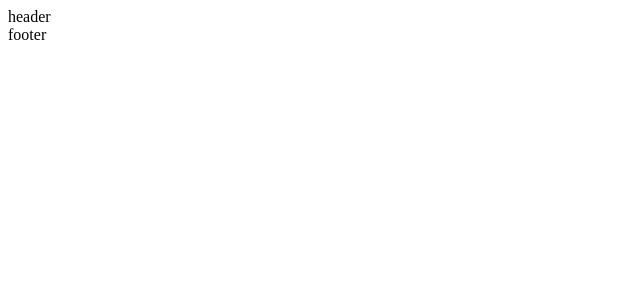
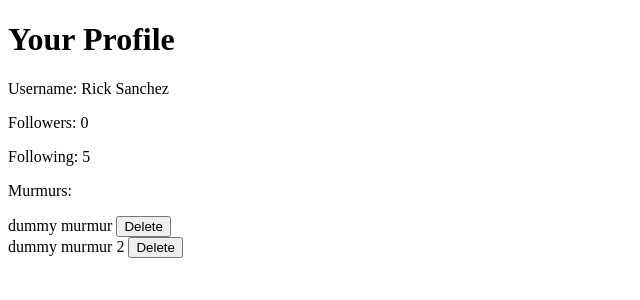
Before and after one commit to promitee-k/ourvalue_murmur, a Nuxt app in the folder webapp-test/client/: page /user-profile in a window 1280 px wide. Before the commit this address had no page. Shown: the top 300 px of the page, without its empty margins (0-640 px from the left). Built offline with nearby package versions, Linux system fonts and the light colour scheme; no server answers.

Commit message:
user profile

```diff
--- a/webapp-test/client/components/Home/CreateMurmur.vue
+++ b/webapp-test/client/components/Home/CreateMurmur.vue
@@ -1,7 +1,7 @@
 <template>
     <div class="murmur-section">
         <textarea v-model="murmurText" placeholder="What's on your mind?" class="textarea"></textarea>
-        <button @click="murmur" class="murmur-button">murmur</button>
+        <button @click="createMurmur" class="murmur-button">murmur</button>
     </div>
 </template>
 
--- a/webapp-test/client/components/Home/PeopleYouMayKnow.vue
+++ b/webapp-test/client/components/Home/PeopleYouMayKnow.vue
@@ -1,6 +1,6 @@
 <template>
     <div class="people-section">
-        <h2 class="people-header">People You May Know</h2>
+        <h2 class="people-header">People You May Know Page</h2>
         <div v-for="person in people" :key="person.id" class="person">
             {{ person.name }}
             <button @click="follow(person.id)" class="follow-button">Follow</button>
@@ -23,7 +23,9 @@ export default {
        async fetchUsers(){
             try{
                 const response = await this.$axios.$get(`/user`)
-                this.people = response.map(item =>({
+                this.people = response
+                .filter(item => item.id !== 3) //current user id is 3
+                .map(item =>({
                     id:item.id,
                     name:item.name
                 }))
--- a/webapp-test/client/components/Home/Timeline.vue
+++ b/webapp-test/client/components/Home/Timeline.vue
@@ -9,13 +9,13 @@
             <div class="murmur-description">
                 {{ murmur.description }}
             </div>
-            <LikeButton @likeMurmur="likeMurmurHandler(murmur.id)" />
+            <!-- <LikeButton @likeMurmur="likeMurmurHandler(murmur.id)" /> -->
         </div>
     </div>
 </template>
 
 <script>
-import LikeButton from '/components/LikeButton.vue';
+// import LikeButton from '/components/LikeButton.vue';
 
 export default {
     data() {
--- a/webapp-test/client/pages/user/profile.vue
+++ b/webapp-test/client/components/Profile/UserProfile.vue
@@ -6,14 +6,16 @@
             <p>Followers: {{ currentUser.followercount }}</p>
             <p>Following: {{ currentUser.followingcount }}</p>
         </div>
-
-        <div v-for="murmur in userMurmurs" :key="murmur.id" class="murmur">
-            <div class="murmur-header">
-                <span class="murmur-date">{{ murmur.date }}</span>
+        <div>
+            <p>Murmurs:</p>
+            <div v-for="murmur in murmurs" :key="murmur.id" class="murmur">
+                <div class="murmur-header">
+                <span></span>
             </div>
-            <div class="murmur-description">
-                {{ murmur.description }}
-                <button @click="deleteMurmur(murmur.id)" class="delete-button">Delete</button>
+                <div class="murmur-description">
+                    {{ murmur.description }}
+                    <button @click="deleteMurmur(murmur.id)" class="delete-button">Delete</button>
+                </div>
             </div>
         </div>
     </div>
@@ -23,18 +25,18 @@
 export default {
     data() {
         return {
-            currentUser: {
-            },
-            userMurmurs: [],
+            currentUser: {id:3,name:'Rick Sanchez',followercount:0,followingcount:5},
+            murmurs: [{description:'dummy murmur',id:1},{description:'dummy murmur 2',id:2}],
         };
     },
     mounted() {
-        this.fetchUserMurmurs();
+        this.getCurrentUser();
+        this.fetchmurmurs();
     },
     methods: {
         async getCurrentUser() {
             try {
-                const response = await this.$axios.$get(`user/3`);
+                const response = await this.$axios.$get(`user/3`); //default current userid is 3
                 this.currentUser = response.map(item => ({
                     id: item.id,
                     name: item.date,
@@ -45,12 +47,11 @@ export default {
                 console.error('Error fetching user murmurs:', error);
             }
         },
-        async fetchUserMurmurs() {
+        async fetchmurmurs() {
             try {
                 const response = await this.$axios.$get(`/murmur/user/${this.currentUser.id}`);
-                this.userMurmurs = response.map(item => ({
+                this.murmurs = response.map(item => ({
                     id: item.id,
-                    date: item.date,
                     description: item.title,
                 }));
             } catch (error) {
@@ -61,7 +62,7 @@ export default {
             try {
                 await this.$axios.$delete(`murmur/currentuser=${currentUser.id}/murmurs/${murmurId}`);
 
-                this.userMurmurs = this.userMurmurs.filter(murmur => murmur.id !== murmurId);
+                this.murmurs = this.murmurs.filter(murmur => murmur.id !== murmurId);
 
                 console.log(`Murmur ${murmurId} deleted.`);
             } catch (error) {
@@ -72,5 +73,4 @@ export default {
 };
 </script>
 
-<style scoped>
-</style>
+<style scoped></style>
--- a/webapp-test/client/layouts/default.vue
+++ b/webapp-test/client/layouts/default.vue
@@ -1,8 +1,8 @@
 <template>
   <div>
-    <header>header</header>
+
     <nuxt />
-    <footer>footer</footer>
+
   </div>
 </template>
 
--- a/webapp-test/client/pages/index.vue
+++ b/webapp-test/client/pages/index.vue
@@ -1,6 +1,6 @@
 <template>
   <div class="container">
-    <div class="username" @click="">
+    <div class="username" @click="navigateToProfile">
       {{ username }}
     </div>
 
@@ -12,23 +12,28 @@
 
     <Timeline></Timeline>
 
-    <PeopleYouMayKnow></PeopleYouMayKnow>
   </div>
 </template>
 
 <script>
+import CreateMurmur from '~/components/Home/CreateMurmur.vue';
+
+import Timeline from '~/components/Home/Timeline.vue';
+
 export default {
     data() {
         return {
-            username: 'Rick', // Replace with actual username
+            username: 'Rick Sanchez',
         };
     },
     methods: {
         navigateToPeopleYouMayKnow() {
             this.$router.push('/people-you-may-know');
+        },
+        navigateToProfile() {
+            this.$router.push('/user-profile');
         }
     },
-    components: { Timeline, Timeline, CreateMurmur, PeopleYouMayKnow }
 };
 </script>
 
--- /dev/null
+++ b/webapp-test/client/pages/user-profile.vue
@@ -0,0 +1,3 @@
+<template>
+    <UserProfile></UserProfile>
+</template>
```
